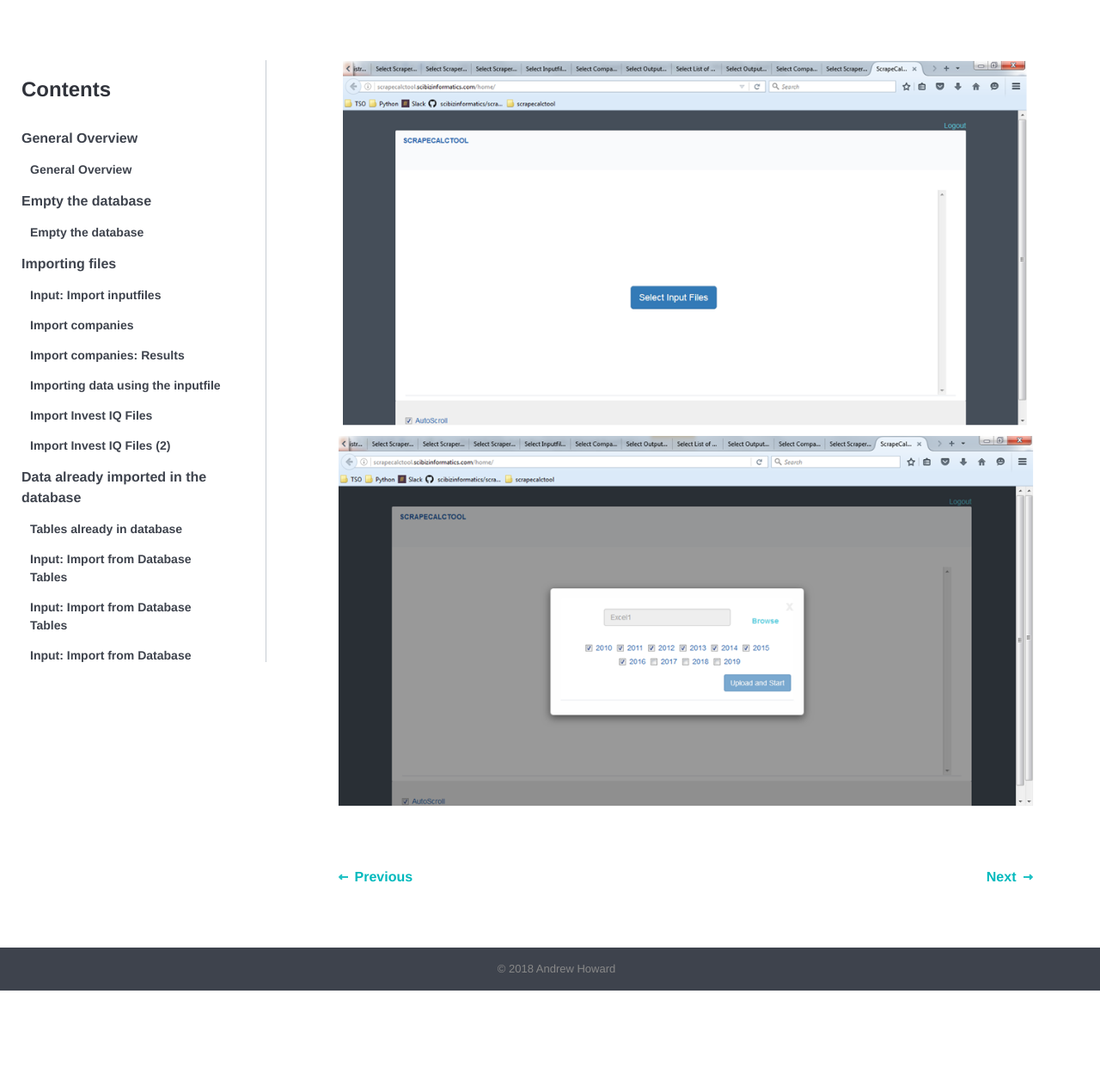
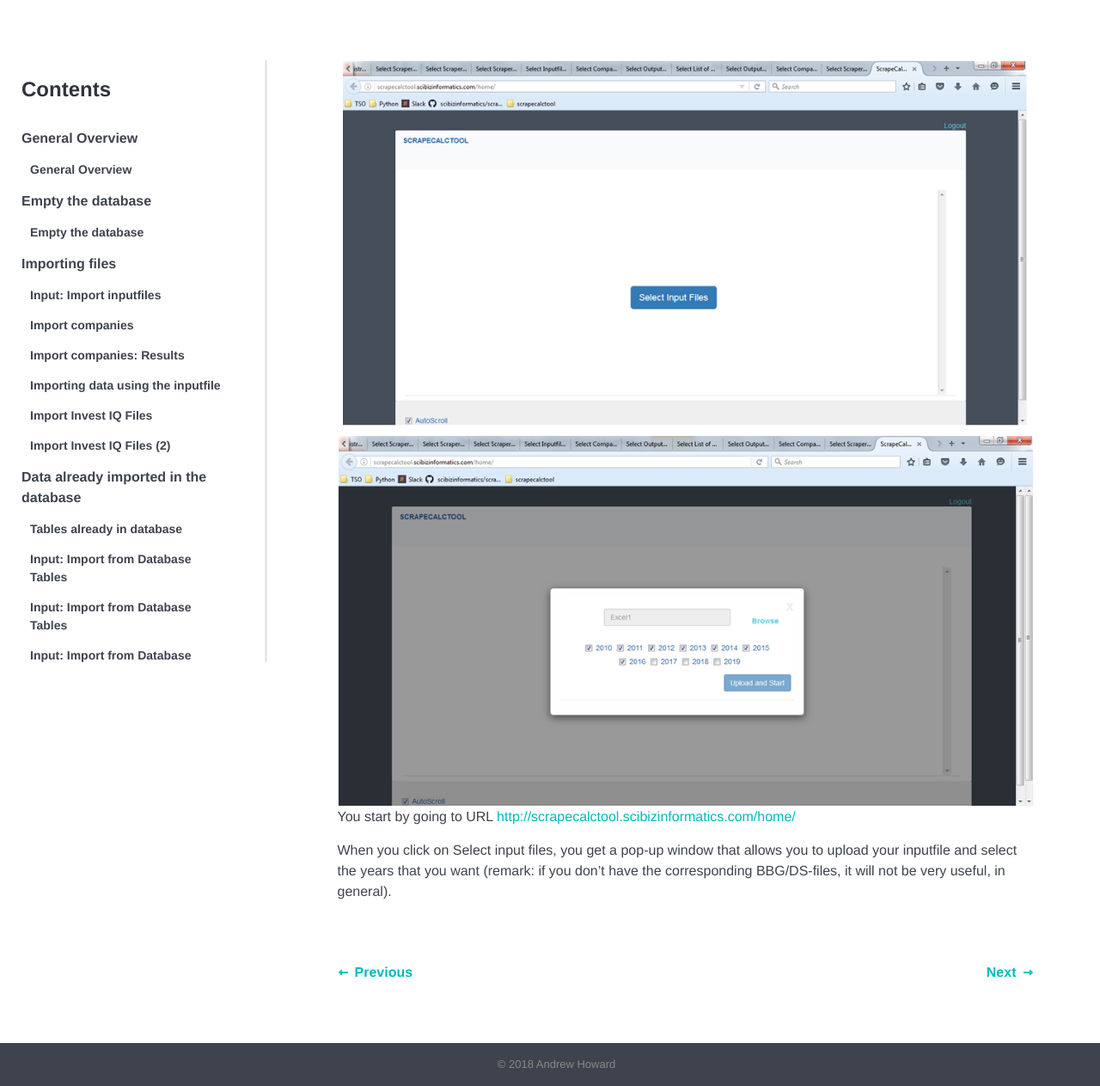
Before and after one commit to tkumpanenko/slides, a Jekyll site: the page built from _tutorials/051.html, in a window 1280 px wide. Shown: the whole page at 86% size. Built offline with Jekyll 4.4.1, drawn with Linux system fonts in a browser that asks for light colours; before the commit the page ends 1152 px from its top, so only the background shows below that.

Commit message:
Update from Forestry.io - 051.html

```diff
--- a/_tutorials/051.html
+++ b/_tutorials/051.html
@@ -4,6 +4,7 @@ topic: normal-run
 order: 1
 date: 2018-01-18 19:31:06 +0000
 ---
+<img src="{{site.url}}{{site.baseurl}}/images/051.png" alt="">
 
-
-<img src="{{site.url}}{{site.baseurl}}/images/051.png" alt="">
+<p>You start by going to URL <a href="http://scrapecalctool.scibizinformatics.com/home/">http://scrapecalctool.scibizinformatics.com/home/</a></p>
+<p>When you click on Select input files, you get a pop-up window that allows you to upload your inputfile and select the years that you want (remark: if you don’t have the corresponding BBG/DS-files, it will not be very useful, in general). </p>
```
